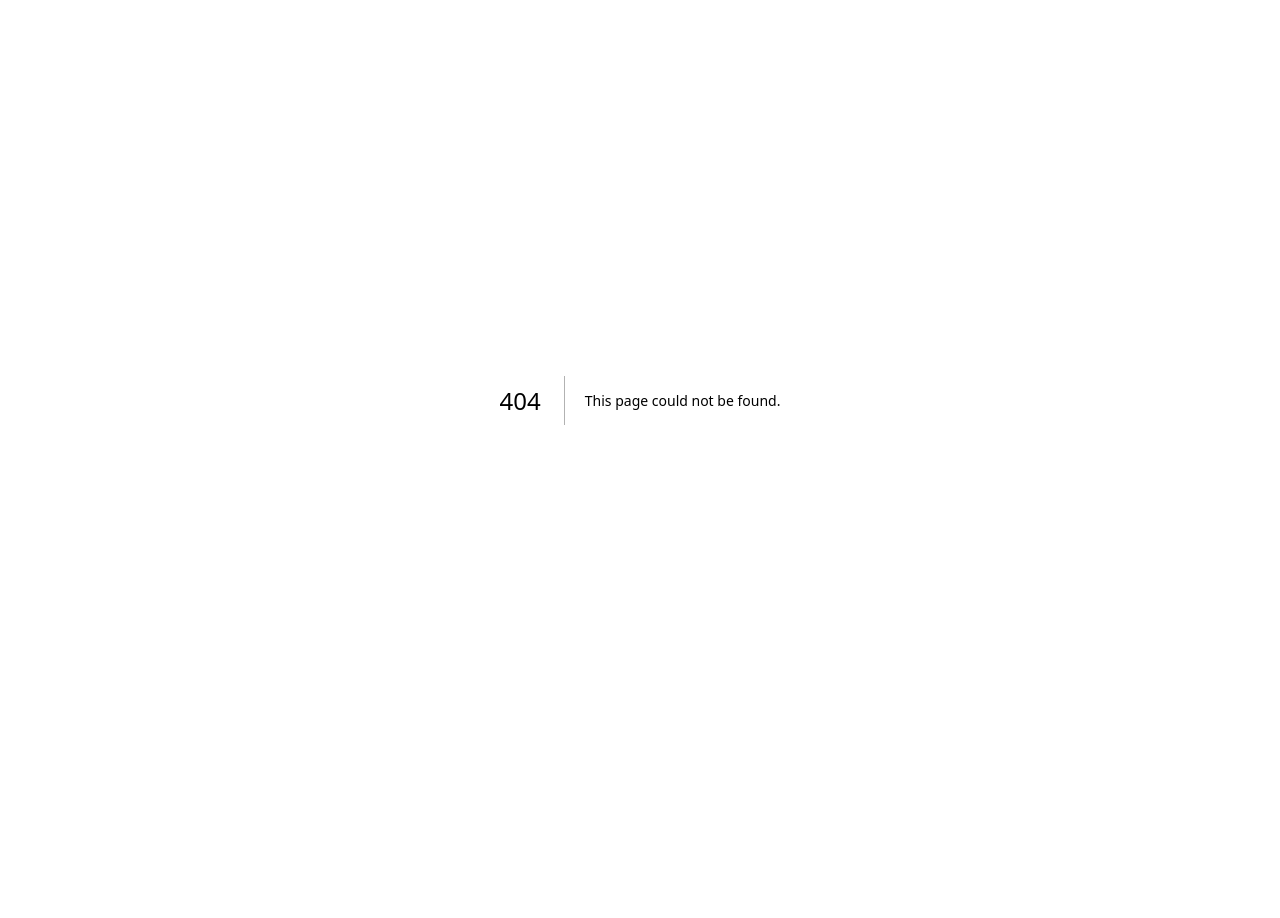
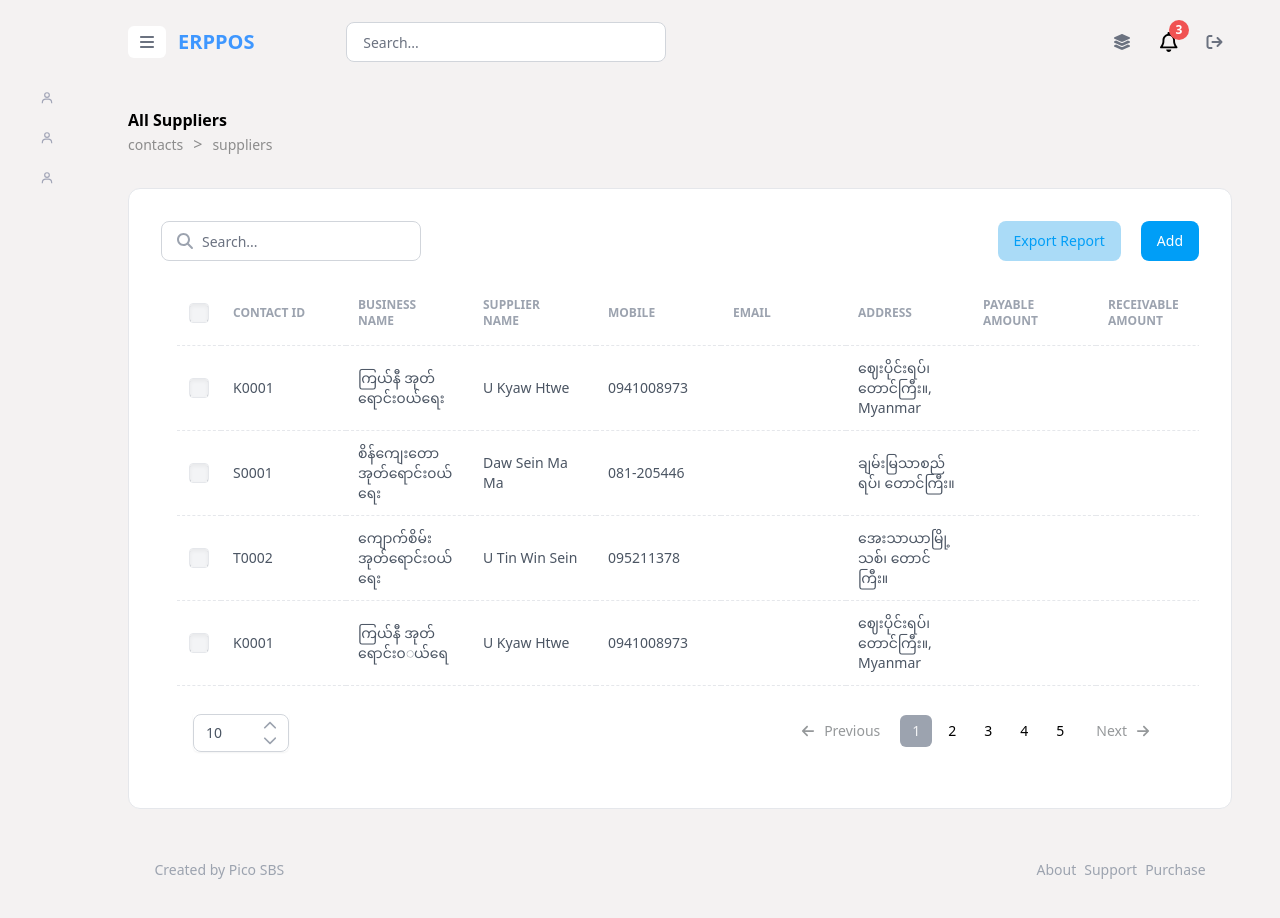
Before and after one commit to picoinno/erppos_react, a Next.js app: page /contacts/suppliers in a window 1280 px wide. Before the commit this address had no page. Shown: the top 918 px of the page. Before the commit the page ends 800 px from the top, so only its background shows below. Built offline with nearby package versions, Linux system fonts and the light colour scheme.

Commit message:
fix: create supplier list

```diff
--- a/constants/data.js
+++ b/constants/data.js
@@ -399,6 +399,65 @@ export const RolesListInfos = [
 		name: "Store Keeper",
 	},
 ];
+
+export const SuppliersInfos = [
+	{
+		contact_id: "K0001",
+		business_name: "ကြယ်နီ အုတ်ရောင်း၀ယ်ရေး",
+		supplier_name: "U Kyaw Htwe",
+		mobile: "0941008973",
+		email: "",
+		address: "ဈေးပိုင်းရပ်၊ တောင်ကြီး။, Myanmar",
+		payable_amount: "",
+		receivable_amount: "",
+		custom_field_1: "",
+		custom_field_2: "",
+		custom_field_3: "",
+		custom_field_4: "",
+	},
+	{
+		contact_id: "S0001",
+		business_name: "စိန်ကျေးတော အုတ်ရောင်း၀ယ်ရေး",
+		supplier_name: "Daw Sein Ma Ma",
+		mobile: "081-205446",
+		email: "",
+		address: "ချမ်းမြသာစည်ရပ်၊ တောင်ကြီး။",
+		payable_amount: "",
+		receivable_amount: "",
+		custom_field_1: "",
+		custom_field_2: "",
+		custom_field_3: "",
+		custom_field_4: "",
+	},
+	{
+		contact_id: "T0002",
+		business_name: "ကျောက်စိမ်း အုတ်ရောင်း၀ယ်ရေး",
+		supplier_name: "U Tin Win Sein",
+		mobile: "095211378",
+		email: "",
+		address: "အေးသာယာမြို့သစ်၊ တောင်ကြီး။",
+		payable_amount: "",
+		receivable_amount: "",
+		custom_field_1: "",
+		custom_field_2: "",
+		custom_field_3: "",
+		custom_field_4: "",
+	},
+	{
+		contact_id: "K0001",
+		business_name: "ကြယ်နီ အုတ်ရောင်း၀◌ယ်ရေ",
+		supplier_name: "U Kyaw Htwe",
+		mobile: "0941008973",
+		email: "",
+		address: "ဈေးပိုင်းရပ်၊ တောင်ကြီး။, Myanmar",
+		payable_amount: "",
+		receivable_amount: "",
+		custom_field_1: "",
+		custom_field_2: "",
+		custom_field_3: "",
+		custom_field_4: "",
+	},
+];
 export const ProductsList = [
 	{
 		product: {
--- /dev/null
+++ b/src/pages/contacts/suppliers/index.js
@@ -0,0 +1,59 @@
+import Breadcrumbs from "@/components/Breadcrumbs";
+import Layout from "@/components/Layout";
+import Button from "@/components/form/button/Button";
+import Input from "@/components/form/input/Input";
+import CustomTable from "@/components/table/CustomTable";
+import TablePagination from "@/components/table/TablePagination";
+import { faSearch } from "@fortawesome/free-solid-svg-icons";
+import { SuppliersInfos } from "constants/data";
+import React from "react";
+
+const tableHeader = [
+	"Contact Id",
+	"Business Name",
+	"Supplier Name",
+	"Mobile",
+	"Email",
+	"Address",
+	"Payable Amount",
+	"Receivable Amount",
+	"Custom Field 1",
+	"Custom Field 2",
+	"Custom Field 3",
+	"Custom Field 4",
+];
+const SupplierList = () => {
+	return (
+		<Layout>
+			<>
+				<div className="px-8 pt-6">
+					<h1 className="font-semibold">All Suppliers</h1>
+					<div>
+						<Breadcrumbs />
+					</div>
+				</div>
+				<div className="bg-white m-8 p-8 border rounded-xl">
+					<div className="flex items-center justify-between">
+						<div>
+							<Input placeholder="Search..." leftIcon={faSearch} />
+						</div>
+						<div className="flex items-center gap-5">
+							<Button className="text-[#009ef7] bg-[#aadbf7] hover:bg-[#009ef7] hover:text-white">
+								Export Report
+							</Button>
+							<Button className="text-white">Add</Button>
+						</div>
+					</div>
+					<div className="mt-5">
+						<CustomTable tableHeader={tableHeader} rowData={SuppliersInfos} />
+						<div className="my-6">
+							<TablePagination />
+						</div>
+					</div>
+				</div>
+			</>
+		</Layout>
+	);
+};
+
+export default SupplierList;
--- a/src/pages/roles/create/index.js
+++ b/src/pages/roles/create/index.js
@@ -50,7 +50,7 @@ const CreateRole = () => {
 						Back
 					</Button>
 				</div>
-				<div className="bg-white rounded-lg px-8">
+				<div className="bg-white rounded-xl px-8 overflow-auto">
 					<div className="pt-6">
 						<h1 className="font-semibold text-md text-gray-700">Role Add</h1>
 						<div>
--- a/src/pages/roles/index.js
+++ b/src/pages/roles/index.js
@@ -19,7 +19,7 @@ const rolesList = () => {
 						<Breadcrumbs />
 					</div>
 				</div>
-				<div className="bg-white m-8 p-8 border rounded-md">
+				<div className="bg-white m-8 p-8 border rounded-xl">
 					<div className="flex items-center justify-between">
 						<div>
 							<Input placeholder="Search role" leftIcon={faSearch} />
--- a/src/pages/users/create/index.js
+++ b/src/pages/users/create/index.js
@@ -50,7 +50,7 @@ const CreateUser = () => {
 						Back
 					</Button>
 				</div>
-				<div className="bg-white rounded-lg px-8">
+				<div className="bg-white rounded-xl px-8">
 					<div className="pt-6">
 						<h1 className="font-semibold text-xl text-gray-700">
 							Create User Account
@@ -92,7 +92,7 @@ const CreateUser = () => {
 						</div>
 					</div>
 				</div>
-				<div className="bg-white rounded-lg mt-5 px-8 py-6">
+				<div className="bg-white rounded-xl mt-5 px-8 py-6">
 					<h1 className="font-semibold text-xl text-gray-700">
 						Roles and Permissions
 					</h1>
@@ -149,7 +149,7 @@ const CreateUser = () => {
 						</div>
 					</div>
 				</div>
-				<div className="bg-white rounded-lg mt-5 px-8 py-6">
+				<div className="bg-white rounded-xl mt-5 px-8 py-6">
 					<h1 className="font-semibold text-xl text-gray-700">
 						More Information
 					</h1>
--- a/src/pages/users/index.js
+++ b/src/pages/users/index.js
@@ -17,7 +17,7 @@ const UsersList = () => {
 						<Breadcrumbs />
 					</div>
 				</div>
-				<div className="rounded-md m-8 border">
+				<div className="rounded-xl m-8 border">
 					<div className="mb-4">
 						<TableFilter placeholder="Search user" />
 					</div>
```
